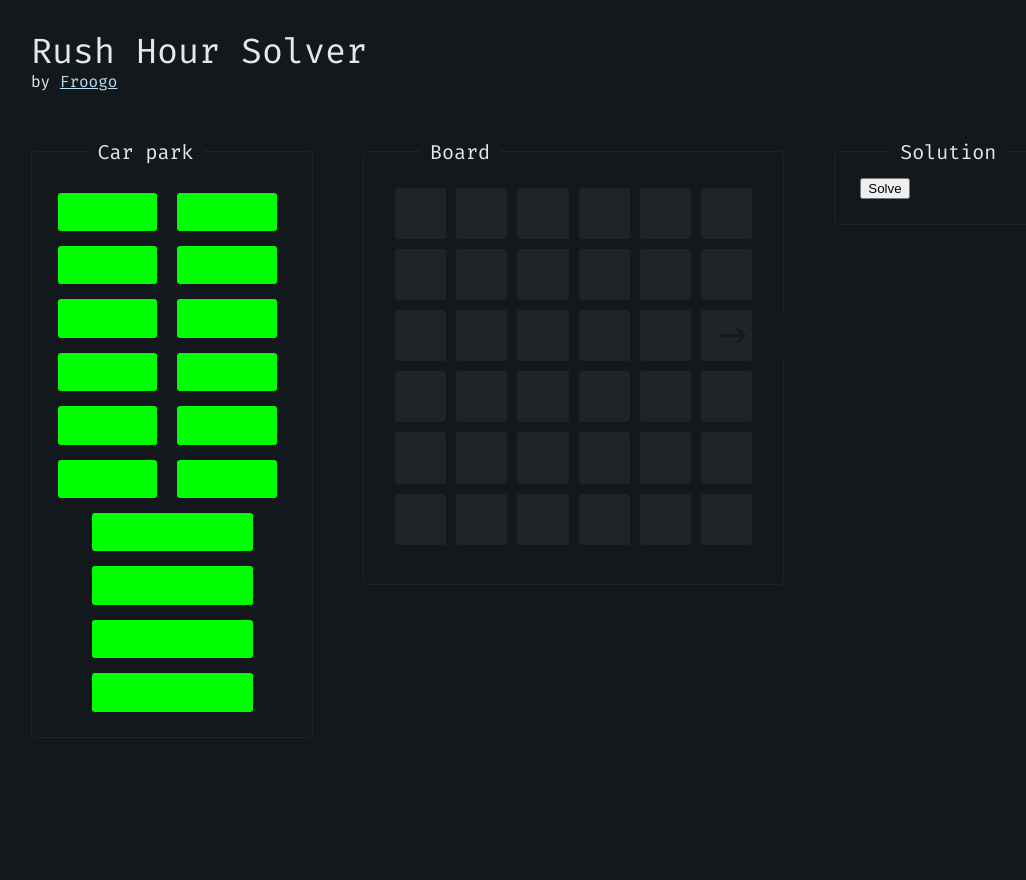
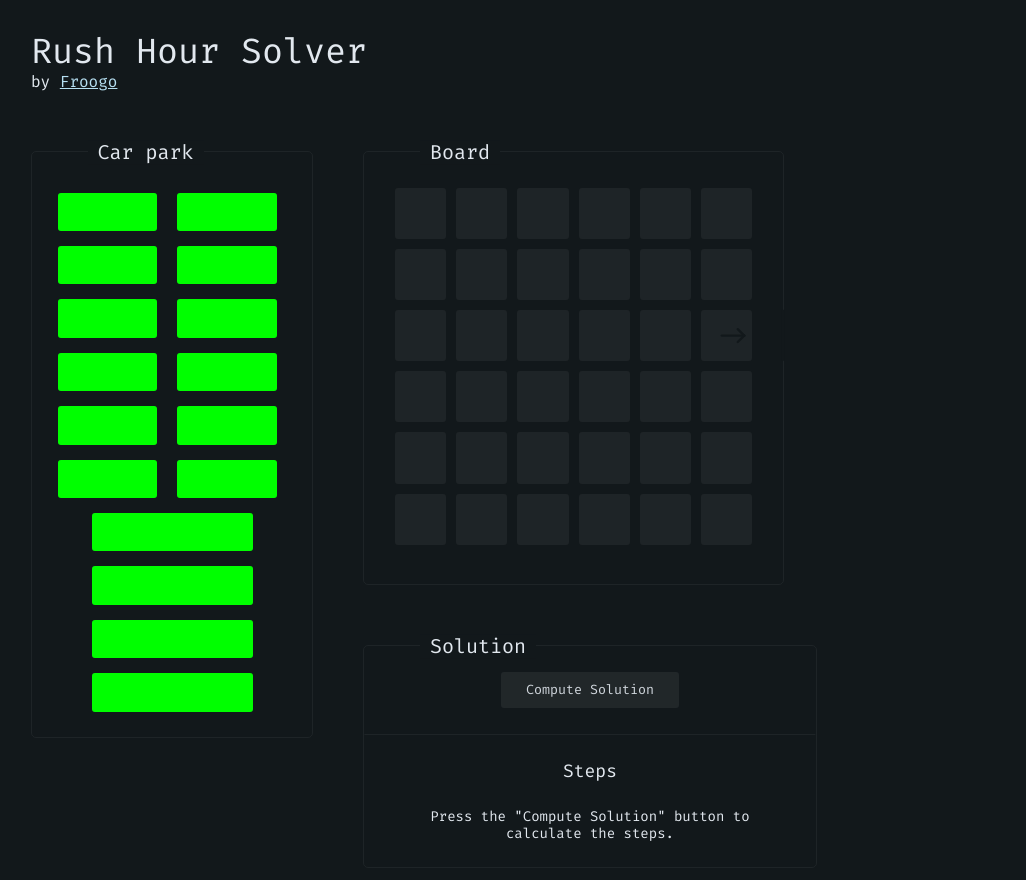
Before and after one commit to VolticFroogo/rush-hour-web, a React (Create React App) app: page / in a window 1280 px wide. Shown: the top 880 px of the page, without its empty margins (19-1045 px from the left). Before the commit the page ends 800 px from the top, so only its background shows below. Built offline with nearby package versions, Linux system fonts and the light colour scheme.

Commit message:
Added steps to solution
Added steps in text to solution tab with a compute solution button. I plan to make the steps interactive in the future.

```diff
--- a/src/App.css
+++ b/src/App.css
@@ -23,3 +23,10 @@ section .Title {
     transform: translate(30px, calc(-2vw - 12px));
     padding: 0 10px;
 }
+
+section .Divider {
+    transform: translateX(-2vw);
+    width: calc(100% + 4vw);
+    height: 1px;
+    background-color: var(--tile-colour);
+}
--- a/src/Car/Car.tsx
+++ b/src/Car/Car.tsx
@@ -3,7 +3,6 @@ import './Car.css';
 import CarProps from './CarProps';
 import Draggable, { ControlPosition, DraggableData, DraggableEvent } from 'react-draggable';
 import Board from '../Board/Board';
-import Game from '../Solver/Game';
 
 class CarState {
     position: ControlPosition = {x: 0, y: 0};
@@ -97,10 +96,6 @@ class Car extends React.Component<CarProps, CarState> {
         } else {
             this.resetPosition();
         }
-
-        const game = new Game();
-        console.log(game);
-        console.log(game.solve());
     }
 
     onKeyDown(e: React.KeyboardEvent<HTMLDivElement>) {
--- a/src/Solution/Solution.css
+++ b/src/Solution/Solution.css
@@ -1,3 +1,46 @@
 #Solution {
-    min-width: 200px;
+    width: 400px;
 }
+
+#Solution .ButtonWrapper {
+    text-align: center;
+    margin: 0 0 2vw 0;
+}
+
+#Solution .SolveButton {
+    font-family: inherit;
+
+    background-color: #FFFFFF10;
+    border: none;
+    border-radius: 3px;
+    padding: 10px 25px;
+    color: #D2D8DE;
+
+    transition: color 100ms, background-color 100ms;
+    cursor: pointer;
+    outline: none;
+}
+
+#Solution .SolveButton:hover {
+    color: #E7EDEE;
+    background-color: #FFFFFF18;
+}
+
+#Solution .Steps {
+    margin: 2vw 0 0 0;
+}
+
+#Solution .StepsTitle {
+    text-align: center;
+    font-size: 18px;
+    margin-bottom: 2vw;
+}
+
+#Solution .Steps .Text {
+    text-align: center;
+    font-size: 14px;
+}
+
+#Solution li {
+    font-size: 14px;
+}
--- a/src/Solution/Solution.tsx
+++ b/src/Solution/Solution.tsx
@@ -1,13 +1,69 @@
 import React from 'react';
 import './Solution.css';
+import Game from '../Solver/Game';
+import Position from '../Solver/Position';
 
-function Solution() {
-    return (
-        <section id="Solution">
-            <div className="Title">Solution</div>
-            <button>Solve</button>
-        </section>
-    );
+class SolutionState {
+    game: Game | undefined;
+    solution: Position | null | undefined;
+}
+
+class Solution extends React.Component<any, SolutionState> {
+    constructor(props: any) {
+        super(props);
+
+        this.state = {
+            game: undefined,
+            solution: undefined,
+        }
+    }
+
+    public render(): JSX.Element {
+        let steps: JSX.Element[] = [];
+
+        if (this.state.solution !== undefined && this.state.solution !== null) {
+            this.state.solution.history.forEach((value: number) => {
+                const carID = value >> 4;
+                const pos = value & 0xF;
+
+                steps.push(
+                    <li>{ carID < 12 ? 'Car' : 'Truck' } #{carID < 12 ? carID : carID - 12 + 1} to {pos + 1}</li>
+                );
+            });
+        }
+
+        return (
+            <section id="Solution">
+                <div className="Title">Solution</div>
+                <div className="ButtonWrapper">
+                    <button className="SolveButton" onClick={() => this.onClickComputeSolution()}>Compute Solution</button>
+                </div>
+                <div className="Divider"/>
+                <div className="Steps">
+                    <div className="StepsTitle">Steps</div>
+                    { this.state.game === undefined &&
+                        <div className="Text">Press the "Compute Solution" button to calculate the steps.</div>
+                    }
+                    { this.state.solution === null &&
+                        <div className="Text">Impossible game...</div>
+                    }
+                    { steps.length !== 0 &&
+                        <ol>{ steps }</ol>
+                    }
+                </div>
+            </section>
+        );
+    }
+
+    private onClickComputeSolution(): void {
+        const game = new Game();
+        const solution = game.solve();
+
+        this.setState({
+            game: game,
+            solution: solution,
+        });
+    }
 }
 
 export default Solution;
```
